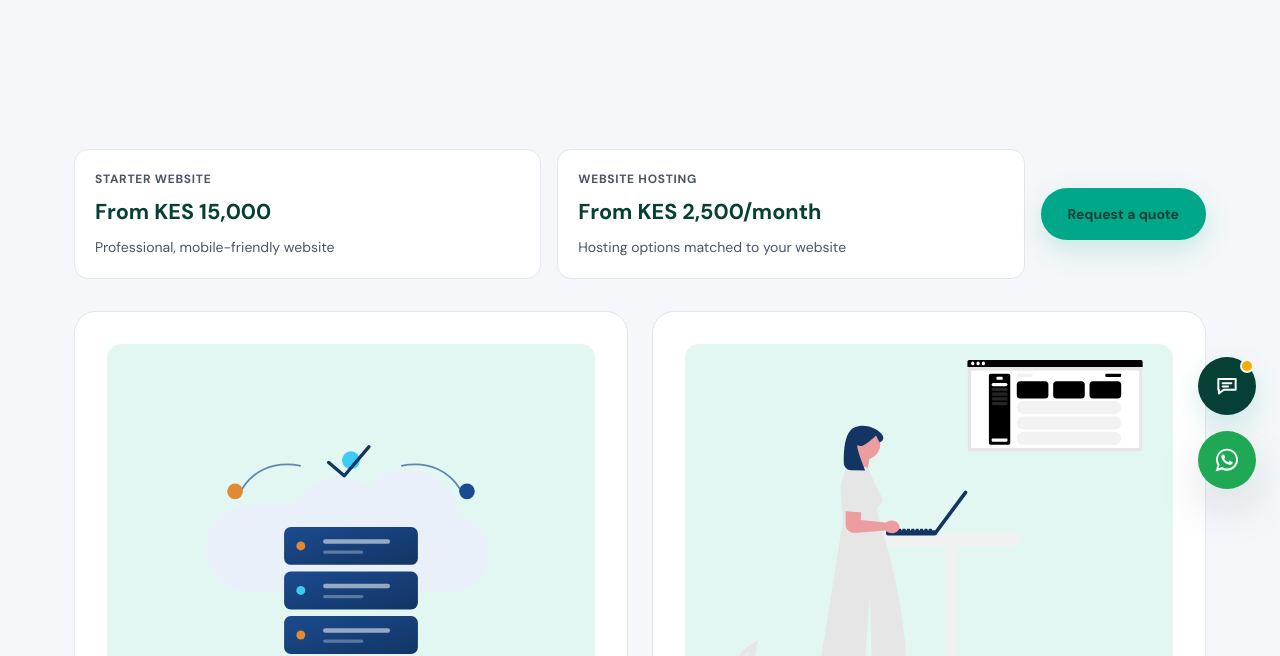
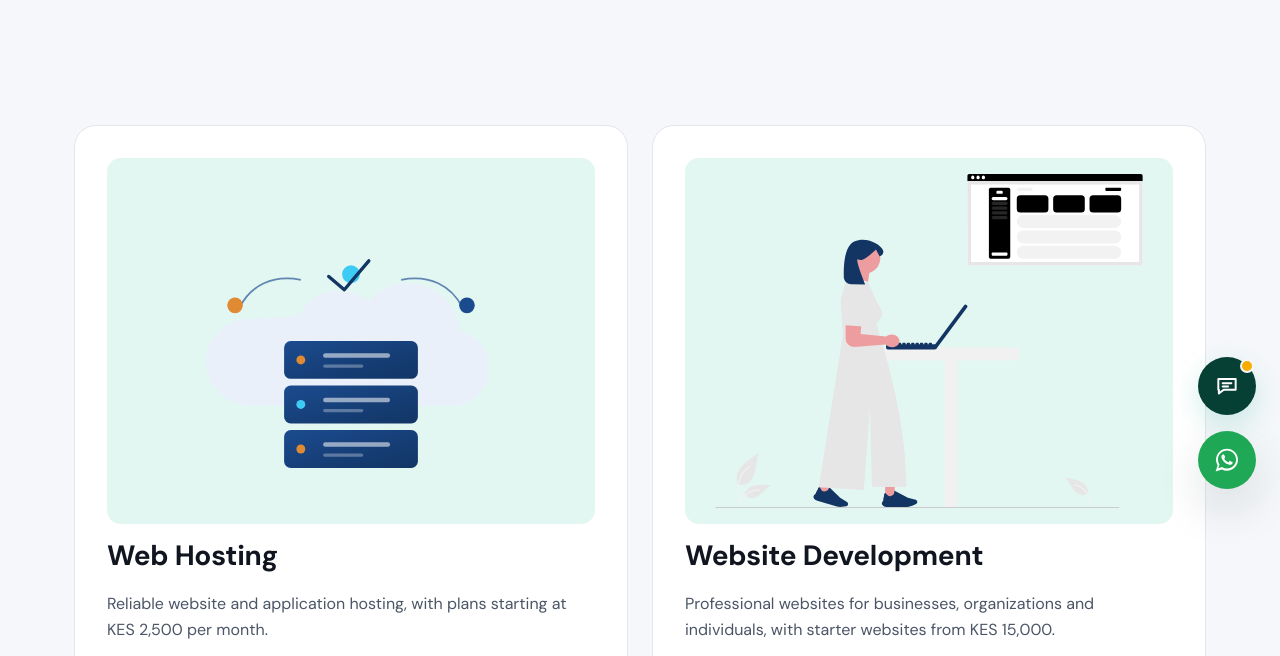
Before and after one commit to learninghub44/kadem-technologies, a website: page public/services.html in a window 1280 px wide. Shown: the part 287-943 px from the top of the page. Drawn offline with Linux system fonts and the light colour scheme.

Commit message:
Fix pricing placement and prevent blank service cards

```diff
--- a/public/services.html
+++ b/public/services.html
@@ -78,24 +78,19 @@
 
     <section class="k-section k-section--tight">
       <div class="container">
-<div class="k-pricing-strip" aria-label="Starting prices">
-  <div class="k-pricing-strip__item"><span class="k-pricing-strip__label">Starter website</span><strong>From KES 15,000</strong><span>Professional, mobile-friendly website</span></div>
-  <div class="k-pricing-strip__item"><span class="k-pricing-strip__label">Website hosting</span><strong>From KES 2,500/month</strong><span>Hosting options matched to your website</span></div>
-  <a class="k-btn k-btn--primary" href="/contact.html">Request a quote</a>
-</div>
-        <div class="k-grid k-grid--2" data-reveal-group>
+<div class="k-grid k-grid--2" data-reveal-group>
 
           <article class="k-card k-service-card" id="web-hosting">
             <div class="k-service-card__illustration"><img src="/assets/services/web-hosting.svg" alt="Web Hosting" loading="eager" decoding="async"></div>
             <h3>Web Hosting</h3>
-            <p>Reliable hosting solutions for websites and web applications.</p>
+            <p>Reliable website and application hosting, with plans starting at KES 2,500 per month.</p>
             <a class="k-link-arrow" href="/contact.html">Discuss This Service <svg viewBox="0 0 24 24" fill="none" stroke="currentColor" stroke-width="2" stroke-linecap="round" stroke-linejoin="round"><line x1="5" y1="12" x2="19" y2="12"></line><polyline points="12 5 19 12 12 19"></polyline></svg></a>
           </article>
 
           <article class="k-card k-service-card" id="website-development">
             <div class="k-service-card__illustration"><img src="/assets/services/website-development.svg" alt="Website Development" loading="eager" decoding="async"></div>
             <h3>Website Development</h3>
-            <p>Professional websites for businesses, organizations and individuals. Starter website packages from KES 15,000.</p>
+            <p>Professional websites for businesses, organizations and individuals, with starter websites from KES 15,000.</p>
             <a class="k-link-arrow" href="/contact.html">Discuss This Service <svg viewBox="0 0 24 24" fill="none" stroke="currentColor" stroke-width="2" stroke-linecap="round" stroke-linejoin="round"><line x1="5" y1="12" x2="19" y2="12"></line><polyline points="12 5 19 12 12 19"></polyline></svg></a>
           </article>
 
@@ -233,7 +228,6 @@
           </ul>
         </div>
       </div>
-      <div class="k-footer__pricing"><span><strong>Starter websites from KES 15,000</strong></span><span>Hosting from <strong>KES 2,500/month</strong></span><a href="/contact.html">Request a quote</a></div>
       <div class="k-footer__bottom">
         <span>&copy; 2026 ZetuBiz. All rights reserved.</span>
         <div class="k-footer__legal">
```
